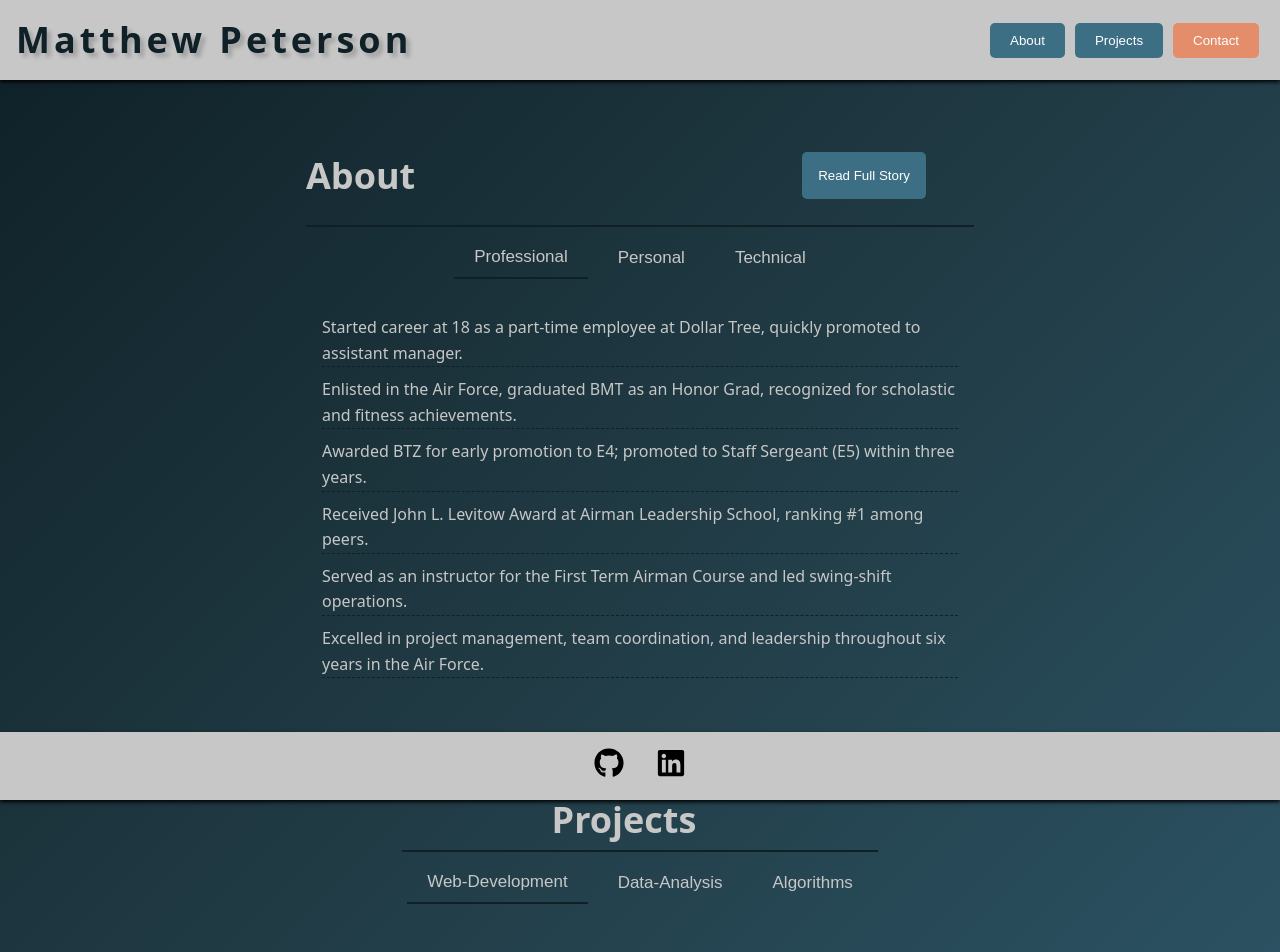
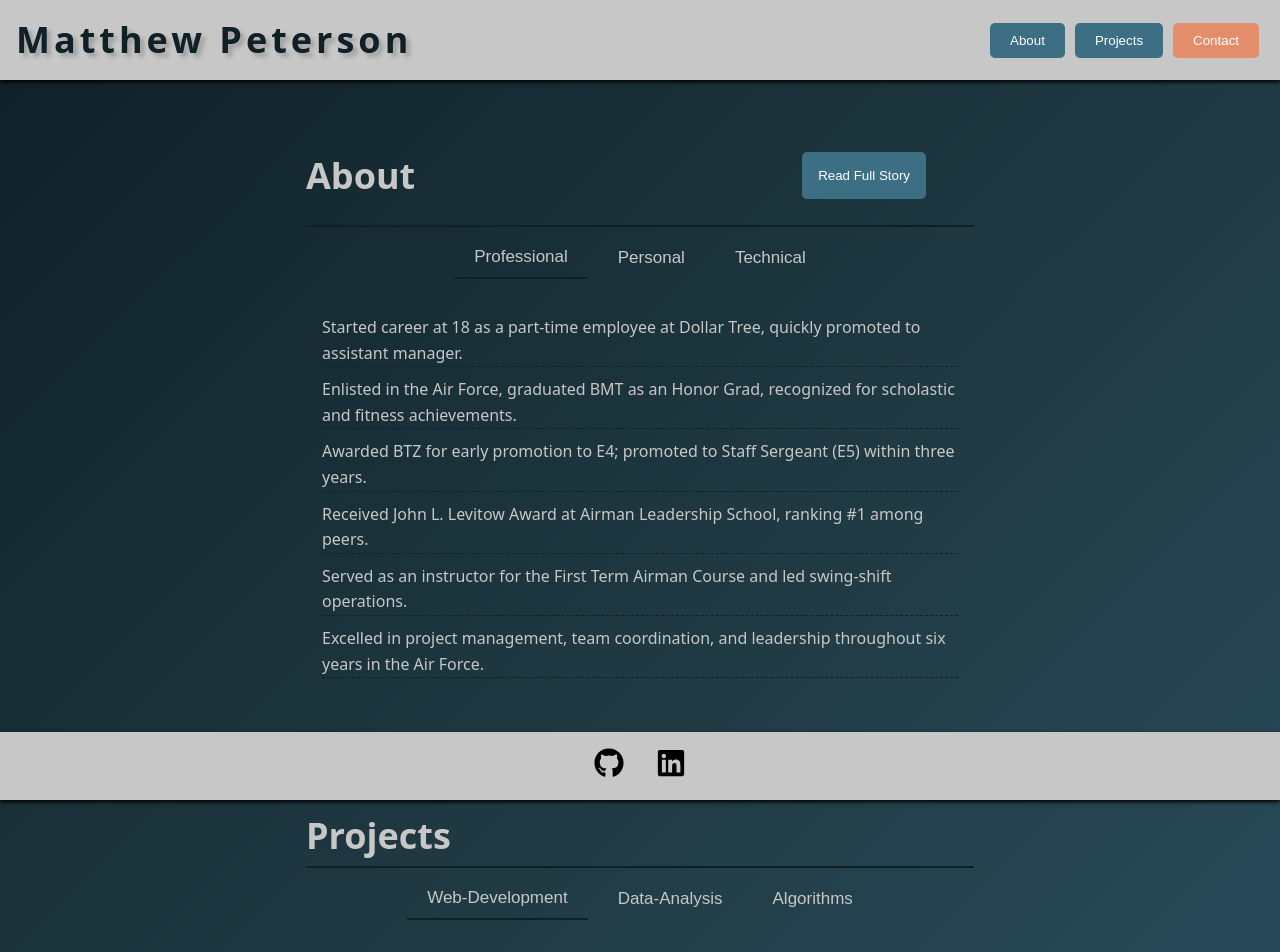
Before and after one commit to matthew-peterson-39/react_portfolio_site, a React (Vite) app: page / in a window 1280 px wide. Shown: the top 952 px of the page. Built offline with nearby package versions, Linux system fonts and the light colour scheme.

Commit message:
styled section size/placement

```diff
--- a/src/App.css
+++ b/src/App.css
@@ -16,13 +16,20 @@ body {
 
 .content-section {
   margin-top: 15vh;
-  margin-bottom: 10vh;
-  height: fit-content;
+  height: 165vh;
   display: flex;
   flex-direction: column;
   align-items: center;
-  justify-content: center;
   gap: 4rem;
+}
+
+section {
+  color: rgb(199, 199, 199);
+  padding: 1rem;
+  margin-bottom: 1rem;
+  max-height: 800px;
+  min-width: 700px;
+  max-width: 700px;
 }
 
 #contrast {
--- a/src/components/About.jsx
+++ b/src/components/About.jsx
@@ -92,7 +92,6 @@ function About() {
     return (
         <>
         <section>
-        {/* <div className="about-container"> */}
             <div className='about-heading'>
                 <h2 className="about-title">About</h2>
                 {activeTab === 'Professional' && (
@@ -129,7 +128,6 @@ function About() {
             <div>
                 {renderAboutContent()}
             </div>
-        {/* </div> */}
         </section>
 
         </>
--- a/src/components/Projects.jsx
+++ b/src/components/Projects.jsx
@@ -11,7 +11,6 @@ const Projects = () => {
   return (
     <>
     <section>
-    {/* <div className='project-container'> */}
       <div className='project-heading'>
           <h2 className='project-title'>Projects</h2>
       </div>
@@ -29,7 +28,6 @@ const Projects = () => {
           </button>
       ))}
     </div>
-    {/* </div> */}
     </section>
     </>
   )
--- a/src/styles/About.css
+++ b/src/styles/About.css
@@ -1,14 +1,6 @@
-section {
-    color: rgb(199, 199, 199);
-    padding: 1rem;
-    min-width: 30%;
-    max-height: 800px;
-    max-width: 700px;
-}
-
 .about-container {
     padding: 1rem;
-    min-width: 30%;
+    min-width: 700px;
     max-height: 800px;
     max-width: 700px;
     background-color: rgb(199, 199, 199);
--- a/src/styles/Projects.css
+++ b/src/styles/Projects.css
@@ -1,24 +1,6 @@
-section {
-    color: rgb(199, 199, 199);
-    padding: 1rem;
-    min-width: 30%;
-    max-height: 800px;
-    max-width: 700px;
-}
-
-.project-container {
-    padding: 1rem;
-    min-width: 30%;
-    max-height: 800px;
-    max-width: 700px;
-    min-width: 700px;
-    background-color: rgb(199, 199, 199);
-    color: #0f2027;
-}
-
 .project-heading {
     display: flex ;
-    justify-content: center;
+    justify-content: left;
     align-items: center;
     margin-right: 2rem;
 }
```
